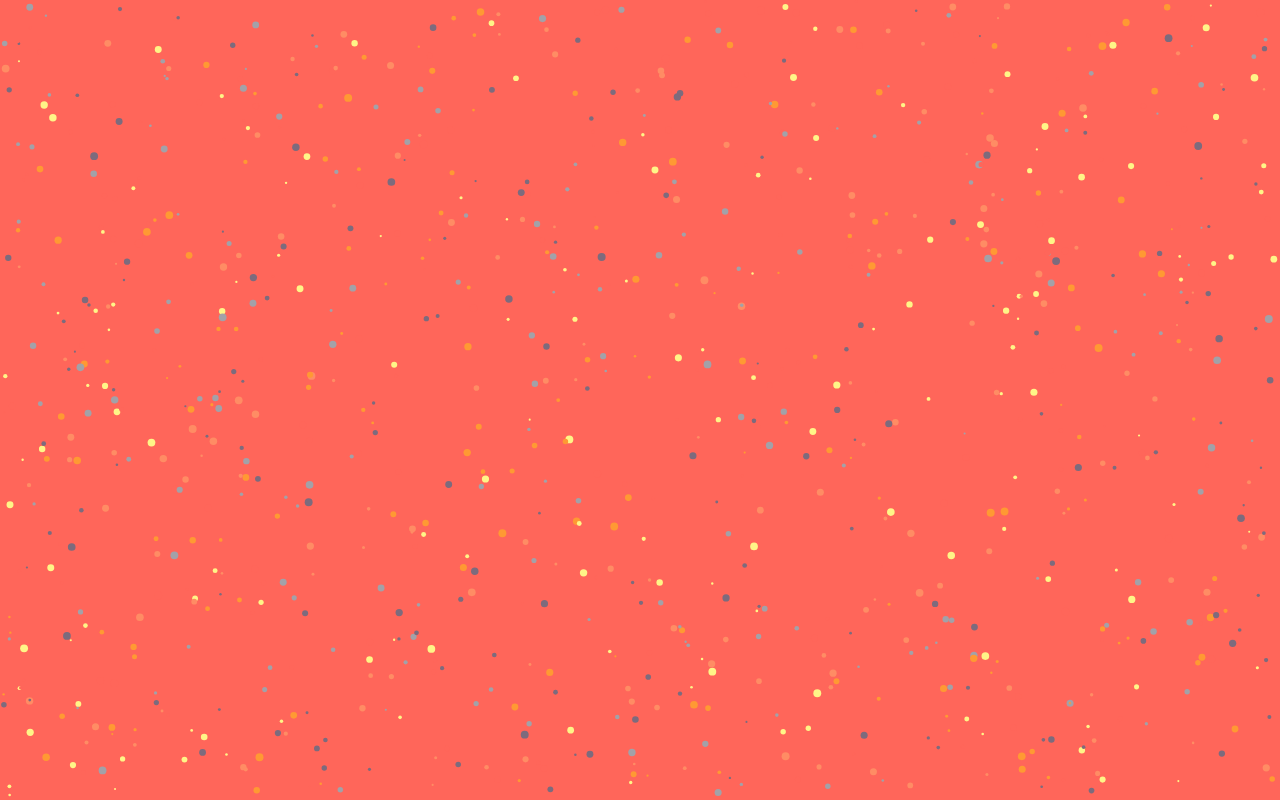
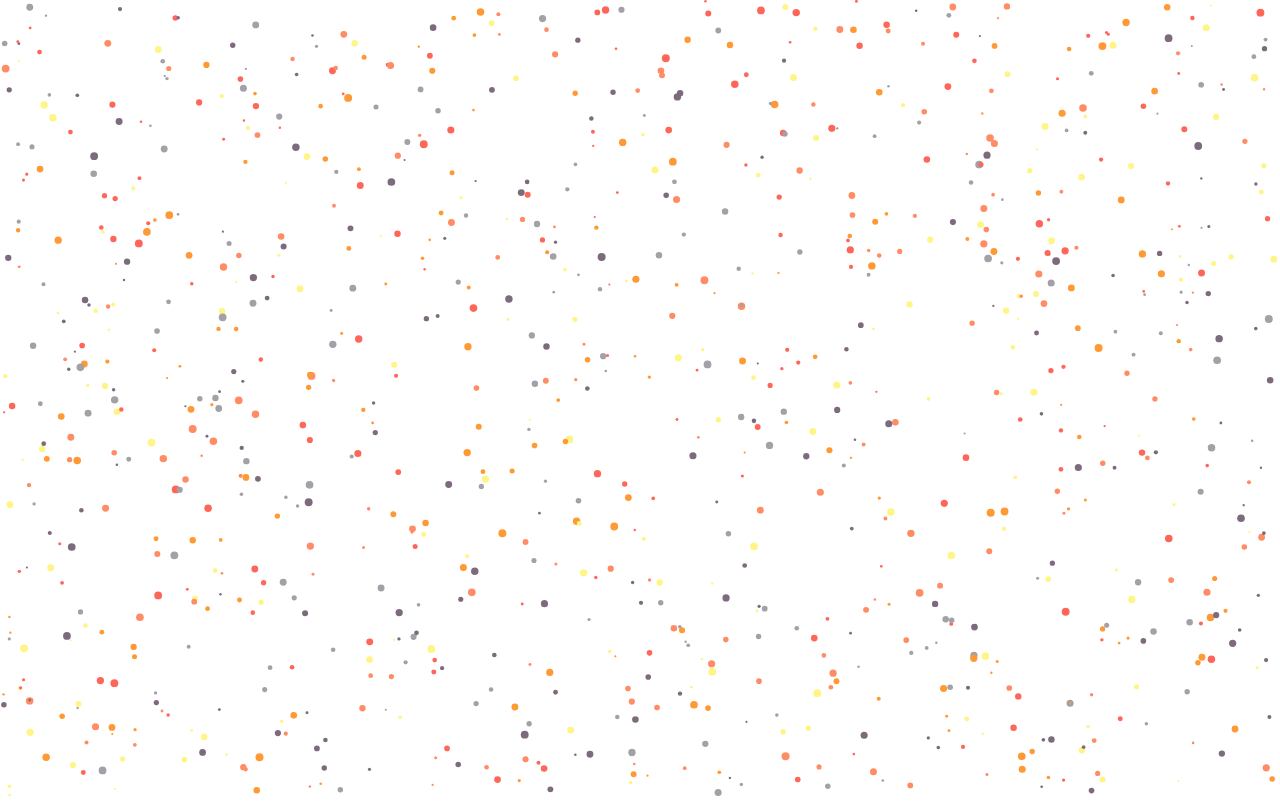
Before and after one commit to sonuyadav51/sonu-bg-effect-1, a plain HTML site: page index.html in a window 1280 px wide. Drawn offline with Linux system fonts and the light colour scheme.

Commit message:
Update index.html

```diff
--- a/index.html
+++ b/index.html
@@ -2,7 +2,7 @@
 <html>
 <head>
 	<meta charset="utf-8">
-	<title>canvas resize</title>
+	<title>Bubble Background Effect</title>
 	<style >
 		*{
 			margin: 0;
@@ -11,7 +11,7 @@
 		}
 		canvas{
 
-			background: #FF665A;
+
 		}
 
 
```
